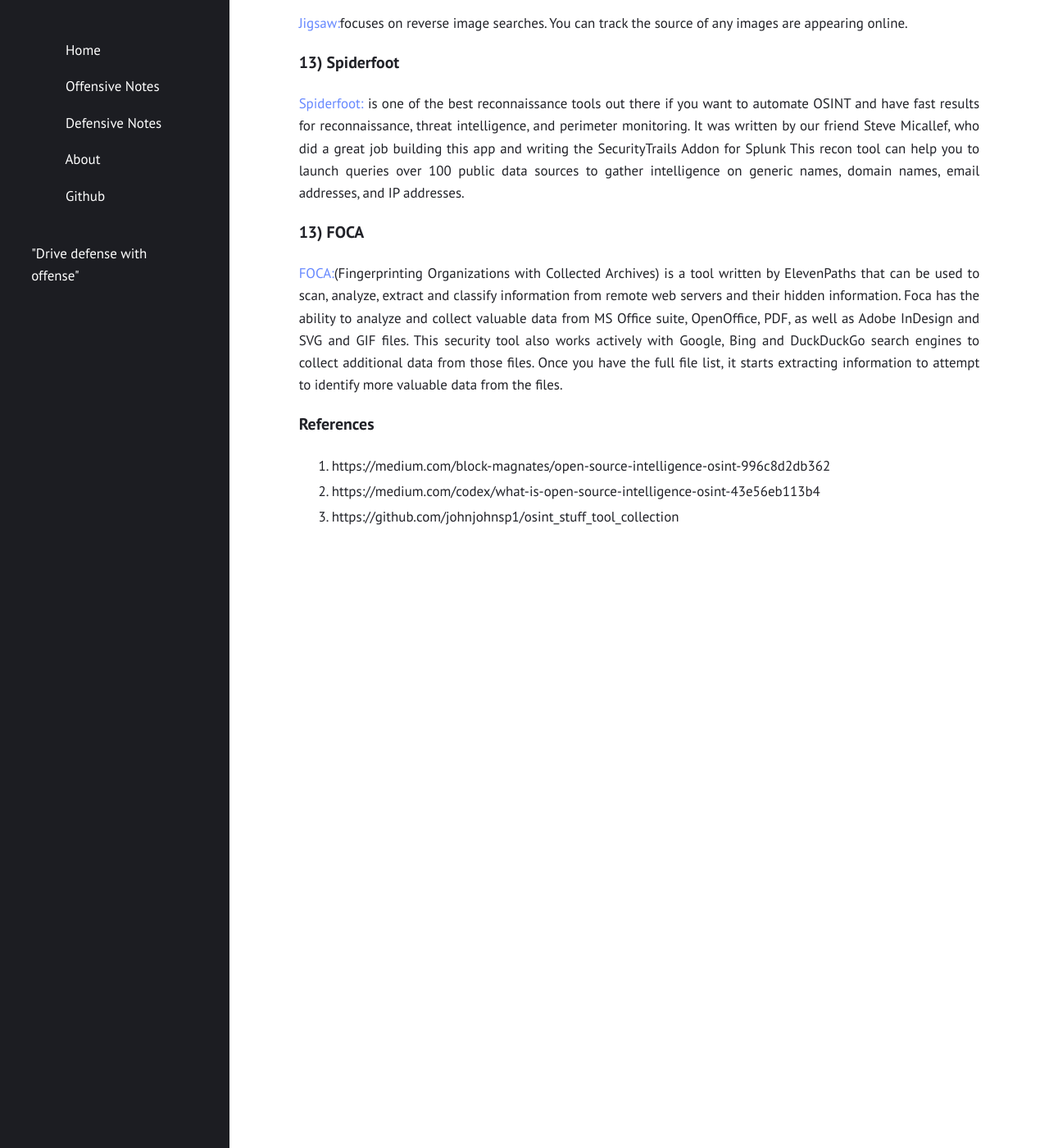
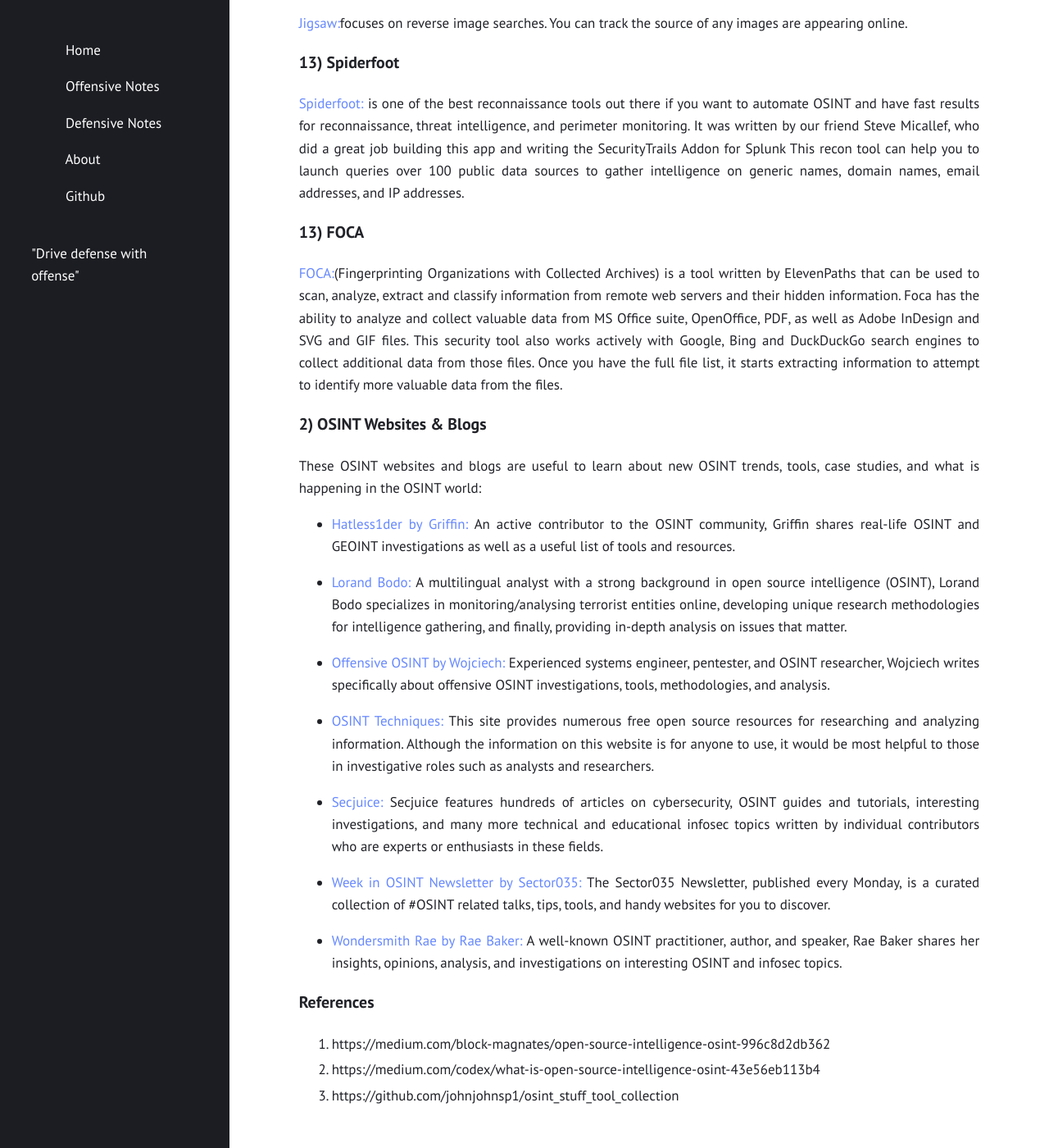
Before and after one commit to Fil88/Fil88.github.io, a Jekyll site: the page built from _posts/2021-02-01-Open-Source-Intelligence-(OSINT).md, in a window 1280 px wide and 1400 px high, scrolled down 3731 px. Shown: the whole window at 82% size. Built offline with Jekyll 4.4.1, drawn with Linux system fonts in a browser that asks for light colours.

Commit message:
Update 2021-02-01-Open-Source-Intelligence-(OSINT).md

```diff
--- a/_posts/2021-02-01-Open-Source-Intelligence-(OSINT).md
+++ b/_posts/2021-02-01-Open-Source-Intelligence-(OSINT).md
@@ -113,6 +113,25 @@
 [FOCA:](https://github.com/ElevenPaths/FOCA)(Fingerprinting Organizations with Collected Archives) is a tool written by ElevenPaths that can be used to scan, analyze, extract and classify information from remote web servers and their hidden information.
 Foca has the ability to analyze and collect valuable data from MS Office suite, OpenOffice, PDF, as well as Adobe InDesign and SVG and GIF files. This security tool also works actively with Google, Bing and DuckDuckGo search engines to collect additional data from those files. Once you have the full file list, it starts extracting information to attempt to identify more valuable data from the files.
 
+### 2) OSINT Websites & Blogs
+
+These OSINT websites and blogs are useful to learn about new OSINT trends, tools, case studies, and what is happening in the OSINT world:
+
+- [Hatless1der by Griffin:](http://hatless1der.com) An active contributor to the OSINT community, Griffin shares real-life OSINT and GEOINT investigations as well as a useful list of tools and resources.
+
+- [Lorand Bodo:](https://lorandbodo.com) A multilingual analyst with a strong background in open source intelligence (OSINT), Lorand Bodo specializes in monitoring/analysing terrorist entities online, developing unique research methodologies for intelligence gathering, and finally, providing in-depth analysis on issues that matter.
+
+- [Offensive OSINT by Wojciech:](https://www.offensiveosint.io) Experienced systems engineer, pentester, and OSINT researcher, Wojciech writes specifically about offensive OSINT investigations, tools, methodologies, and analysis.
+
+- [OSINT Techniques:](https://www.osinttechniques.com) This site provides numerous free open source resources for researching and analyzing information. Although the information on this website is for anyone to use, it would be most helpful to those in investigative roles such as analysts and researchers.
+
+- [Secjuice:](https://www.secjuice.com) Secjuice features hundreds of articles on cybersecurity, OSINT guides and tutorials, interesting investigations, and many more technical and educational infosec topics written by individual contributors who are experts or enthusiasts in these fields.
+
+- [Week in OSINT Newsletter by Sector035:](https://sector035.nl) The Sector035 Newsletter, published every Monday, is a curated collection of #OSINT related talks, tips, tools, and handy websites for you to discover.
+
+- [Wondersmith Rae by Rae Baker:](https://wondersmithrae.medium.com) A well-known OSINT practitioner, author, and speaker, Rae Baker shares her insights, opinions, analysis, and investigations on interesting OSINT and infosec topics.
+
+
 
 
 ### References
```
